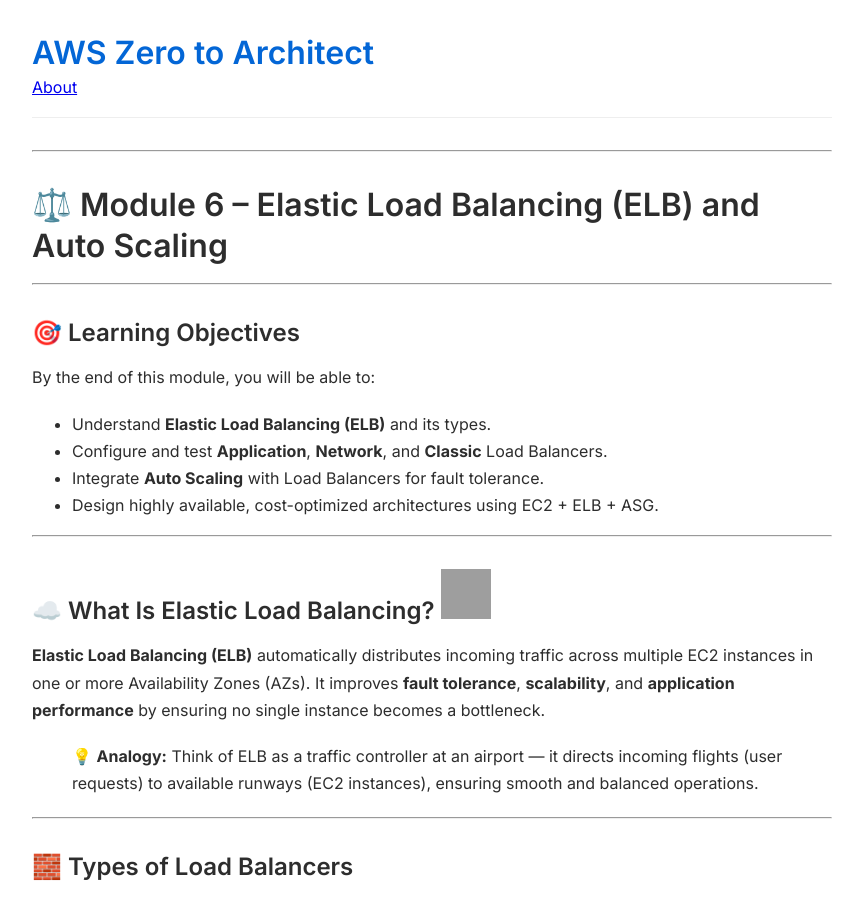
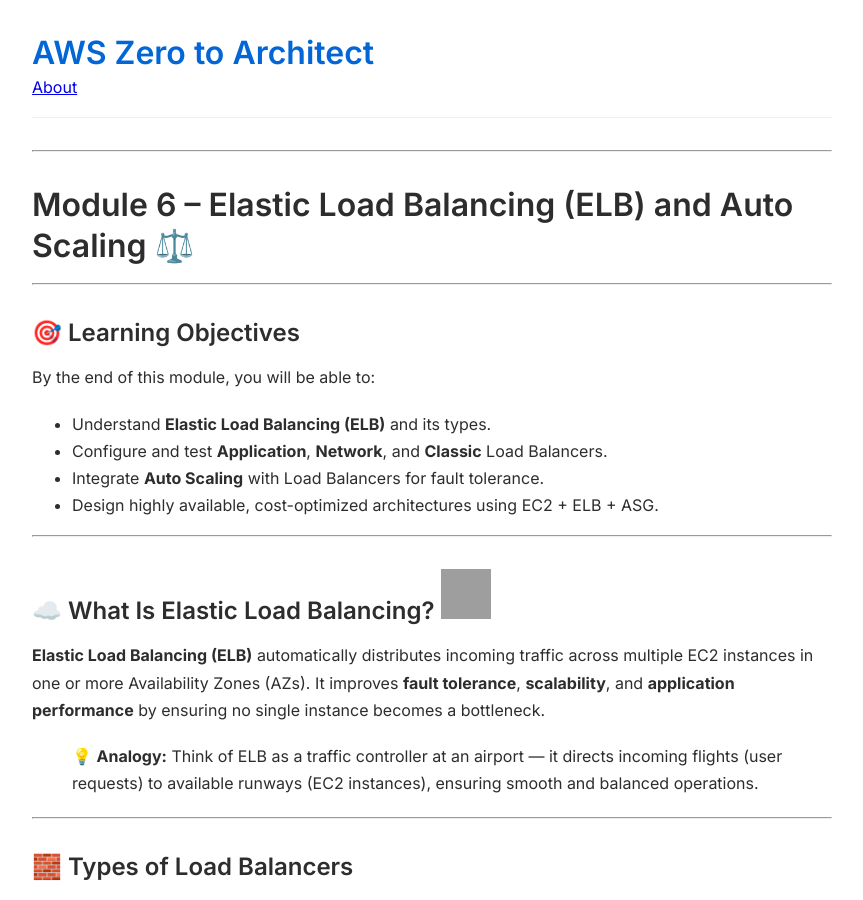
Before and after one commit to asiandevs/aws-zero-to-architect-blog, a Jekyll site: the page built from _posts/2025-11-03-module6-elastic-load-balancing-and-auto-scaling.md, in a window 1280 px wide and 900 px high. Shown: the whole window, without its empty margins (208-1071 px from the left). Built offline with Jekyll 4.4.1, drawn with Linux system fonts in a browser that asks for light colours; grey boxes are pictures that could not be loaded.

```diff
--- a/_posts/2025-11-03-module6-elastic-load-balancing-and-auto-scaling.md
+++ b/_posts/2025-11-03-module6-elastic-load-balancing-and-auto-scaling.md
@@ -9,7 +9,7 @@ description: "Load balancing types, cross-zone routing, health checks, and integ
 
 ---
 
-# ⚖️ Module 6 – Elastic Load Balancing (ELB) and Auto Scaling
+#  Module 6 – Elastic Load Balancing (ELB) and Auto Scaling ⚖️
 
 ---
 
```
